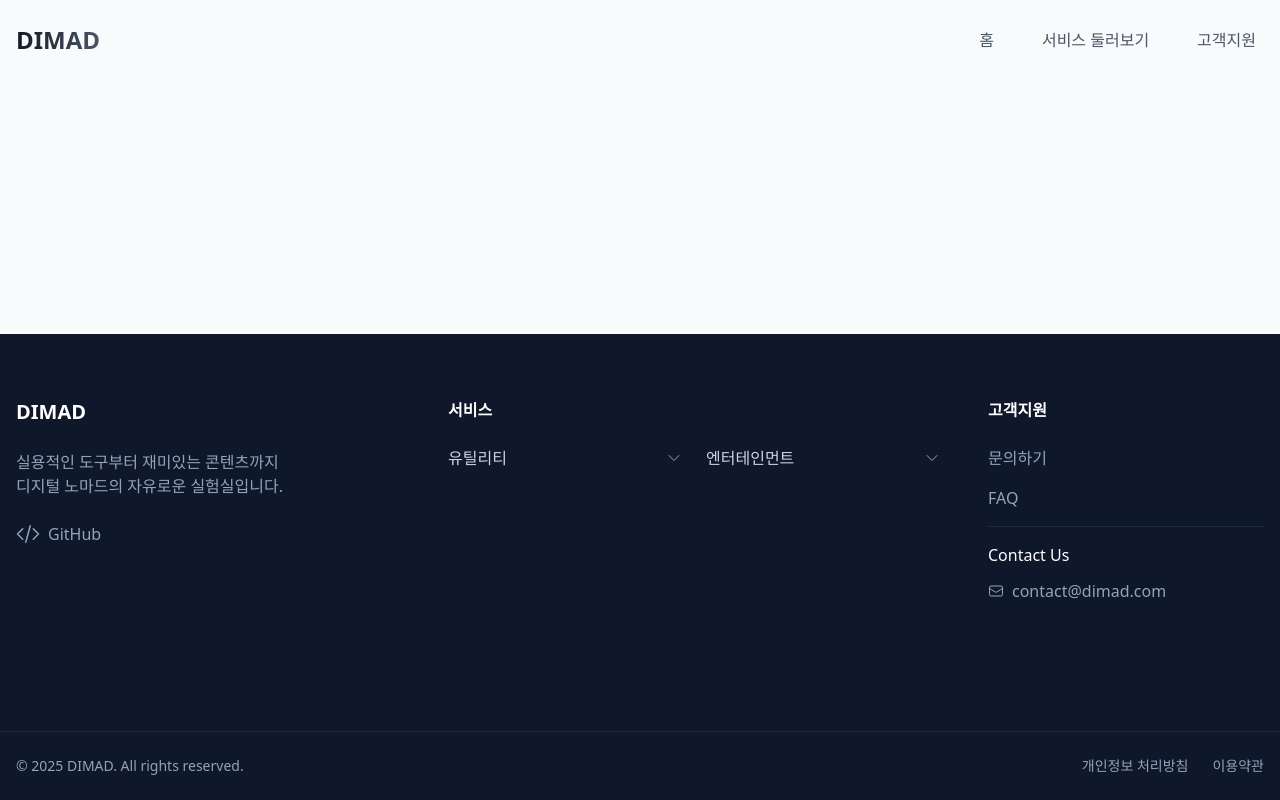
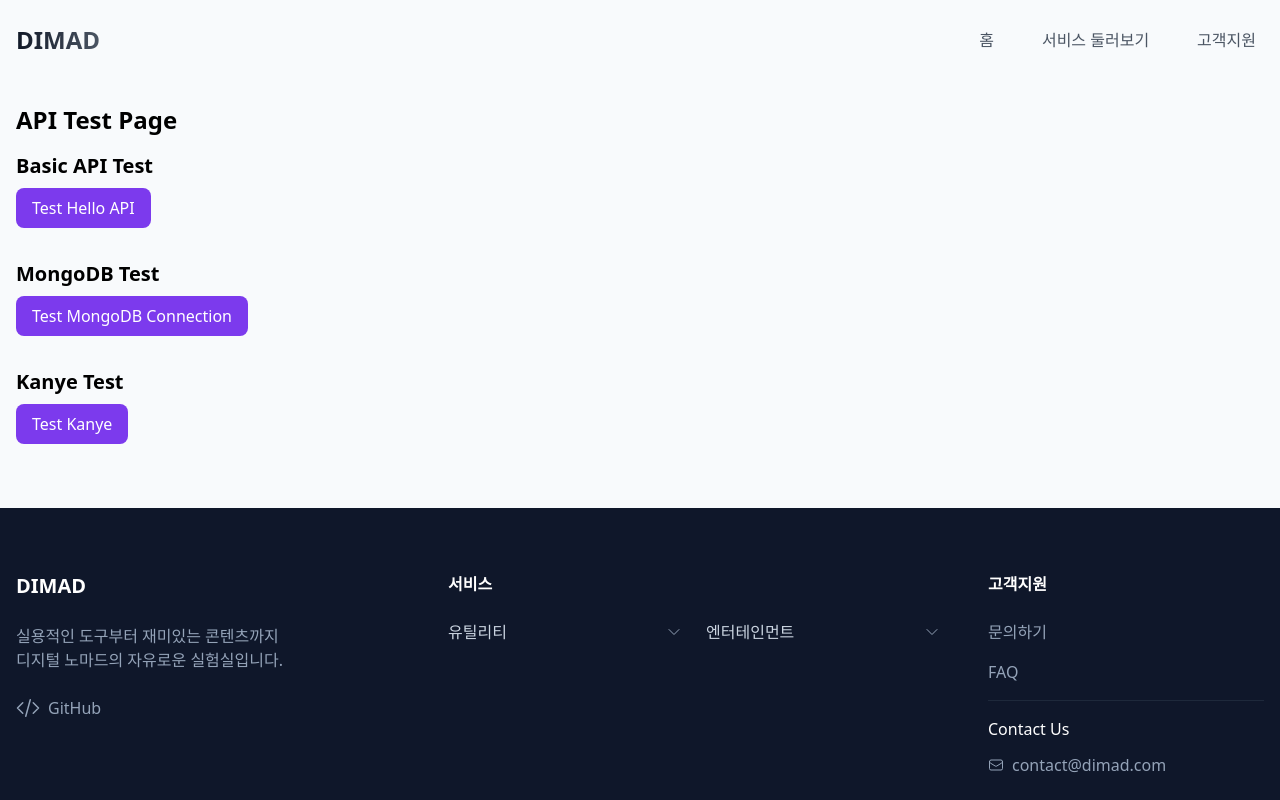
Before and after one commit to DodamKing/dimad.kr, a Nuxt app: page /api-test in a window 1280 px wide. Shown: the top 800 px of the page. Built offline with nearby package versions, Linux system fonts and the light colour scheme.

Commit message:
외부 api 호출 테스트

```diff
--- /dev/null
+++ b/pages/api-test.vue
@@ -0,0 +1,61 @@
+<!-- pages/api-test.vue -->
+<template>
+    <div class="container mx-auto px-4 py-8">
+        <h1 class="text-2xl font-bold mb-4">API Test Page</h1>
+
+        <!-- Basic API Test -->
+        <div class="mb-8">
+            <h2 class="text-xl font-semibold mb-2">Basic API Test</h2>
+            <button @click="testBasicApi" class="px-4 py-2 bg-violet-600 text-white rounded-lg hover:bg-violet-700">
+                Test Hello API
+            </button>
+            <pre v-if="basicApiResult" class="mt-4 p-4 bg-slate-100 rounded-lg">
+                {{ basicApiResult }}
+            </pre>
+        </div>
+
+        <!-- MongoDB Test -->
+        <div class="mb-8">
+            <h2 class="text-xl font-semibold mb-2">MongoDB Test</h2>
+            <button @click="testMongoApi" class="px-4 py-2 bg-violet-600 text-white rounded-lg hover:bg-violet-700">
+                Test MongoDB Connection
+            </button>
+            <pre v-if="mongoApiResult" class="mt-4 p-4 bg-slate-100 rounded-lg">
+                {{ mongoApiResult }}
+            </pre>
+        </div>
+
+        <!-- kanye Test -->
+        <div class="mb-8">
+            <h2 class="text-xl font-semibold mb-2">Kanye Test</h2>
+            <button @click="testkanyeApi" class="px-4 py-2 bg-violet-600 text-white rounded-lg hover:bg-violet-700">
+                Test Kanye
+            </button>
+            <pre v-if="kanyeApiResult" class="mt-4 p-4 bg-slate-100 rounded-lg">
+                {{ kanyeApiResult }}
+            </pre>
+        </div>
+    </div>
+</template>
+
+<script setup lang="ts">
+const basicApiResult = ref<{ message: string; timestamp: string } | null>(null)
+const mongoApiResult = ref<{} | null>(null)
+const kanyeApiResult = ref<any>(null)
+
+const testBasicApi = async () => {
+    const { data } = await useFetch('/api/test/hello')
+    basicApiResult.value = data.value
+}
+
+const testMongoApi = async () => {
+    const { data } = await useFetch('/api/test/mongo')
+    mongoApiResult.value = data.value
+}
+
+const testkanyeApi = async () => {
+    // const { data } = await useFetch('https://api.kanye.rest')
+    const { data } = await useFetch('/api/test/bored')
+    kanyeApiResult.value = data.value
+}
+</script>
```
Also changed, not shown: 1 other file (tests, documents, lock files or other folders).
